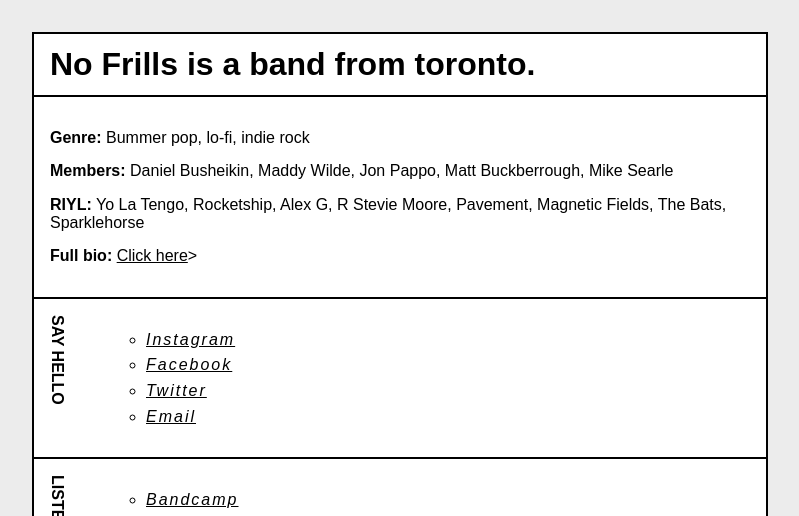
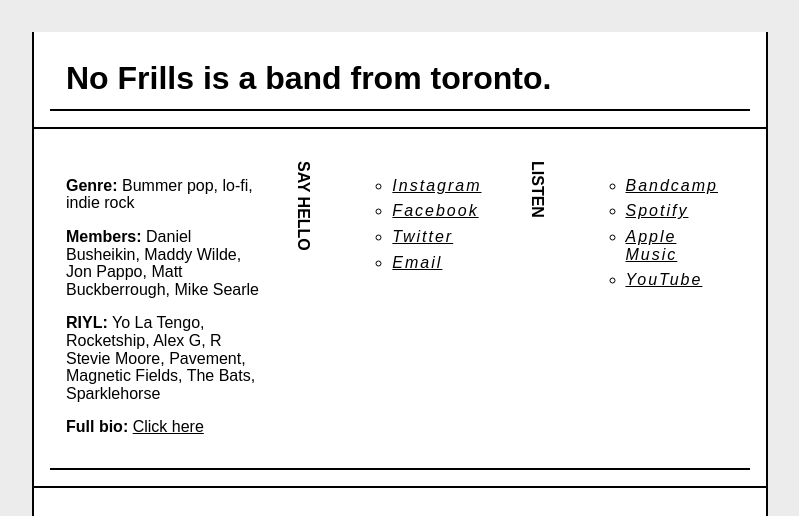
Before and after one commit to busheikin/nofrillsmusic, a Jekyll site: the page built from biography.md, in a window 1280 px wide, cut to the strip 0-516 px from the top of the page. Shown: the whole strip, without its empty margins (240-1039 px from the left). Built offline with Jekyll 4.4.1, drawn with Linux system fonts in a browser that asks for light colours.

Commit message:
no message

```diff
--- a/_layouts/biography.html
+++ b/_layouts/biography.html
@@ -14,16 +14,18 @@
   <div class="container">
     <div class="content">
       <div class="primary-content">
-        <div class="column">
         <div class="content-table">
+          <div class="content-row">
             <div class="content-table__cell">
               <h1>No Frills is a band from toronto.</h1>
             </div>
+          </div>
+          <div class="content-row content-row--flex">
               <div class="content-table__cell">
                 <p><strong>Genre:</strong> Bummer pop, lo-fi, indie rock</p>
                 <p><strong>Members:</strong> Daniel Busheikin, Maddy Wilde, Jon Pappo, Matt Buckberrough, Mike Searle</p>
                 <p><strong>RIYL:</strong> Yo La Tengo, Rocketship, Alex G, R Stevie Moore, Pavement, Magnetic Fields, The Bats, Sparklehorse</p>
-              <p><strong>Full bio:</strong> <a href="https://docs.google.com/document/d/1slIVj-W_thBShHRHSfq8xxR-H69Xr1dBhhFoq4hoIxs/edit?usp=sharing" target="_blank">Click here</a></a>></p>
+                <p><strong>Full bio:</strong> <a href="https://docs.google.com/document/d/1slIVj-W_thBShHRHSfq8xxR-H69Xr1dBhhFoq4hoIxs/edit?usp=sharing" target="_blank">Click here</a></a></p>
               </div>
               <div class="content-table__cell">
                 <div class="content-table__cell-label">
@@ -47,12 +49,16 @@
                   <li><a href="https://www.youtube.com/watch?v=W-z-Mq37g4Y&list=PLAVfiM5_UucS34qexOyzYLhgFWtVb1-wN" target="_blank">YouTube</a></li>
                 </ul>
               </div>
+            </div>
+            <div class="content-row content-row--flex">
               <div class="content-table__cell">
                 <div class="iframe-placeholder"></div>
                 <div class="iframe-wrapper">
                   <iframe style="border: 0; width: 240px; height: 240px;" src="https://bandcamp.com/EmbeddedPlayer/album=1548178667/size=large/bgcol=ffffff/linkcol=333333/minimal=true/transparent=true/" seamless><a href="https://nofrillsmusic.bandcamp.com/track/ice-cream-cone">Ice Cream Cone by No Frills</a></iframe>
                 </div>
               </div>
+            </div>
+            <div class="content-row content-row--flex">
               <div class="content-table__cell">
                 <div class="video-wrapper">
                 <iframe width="100%" height="100%" src="https://www.youtube.com/embed/6cSRiDVHZwc" frameborder="0" allow="accelerometer; autoplay; encrypted-media; gyroscope; picture-in-picture" allowfullscreen></iframe>
--- a/assets/main.scss
+++ b/assets/main.scss
@@ -112,6 +112,15 @@ a:hover {
   position: relative;
   padding: 1rem;
 
+  &--flex {
+    display: flex;
+    flex-wrap: wrap;
+  }
+
+  &--flex > div {
+    flex: 1 1;
+  }
+
   & h2 {
     margin: 0;
     font-size: 1rem;
```
Lines whose indentation alone changed are shown as unchanged.
